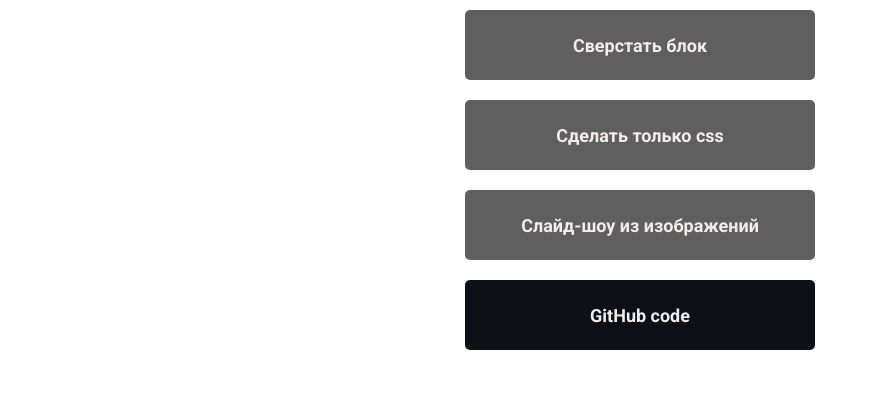
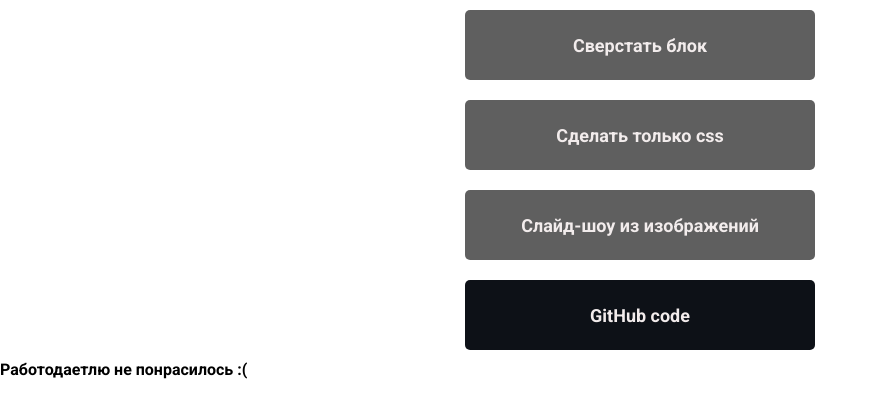
Before and after one commit to Gingadreyka/difocus, a plain HTML site: page index.html in a window 1280 px wide. Shown: the whole page, without its empty margins (0-877 px from the left). Drawn offline with Linux system fonts and the light colour scheme.

Commit message:
испытания github.dev

```diff
--- a/index.html
+++ b/index.html
@@ -15,6 +15,9 @@
         <a href="difocus3/index.html">Слайд-шоу из изображений</a>
         <a class="git-hub" href="https://github.com/Gingadreyka/difocus">GitHub code</a>
     </div>
+    <div>
+        Работодаетлю не понрасилось :(
+    </div>
 </body>
 
 </html>
```
